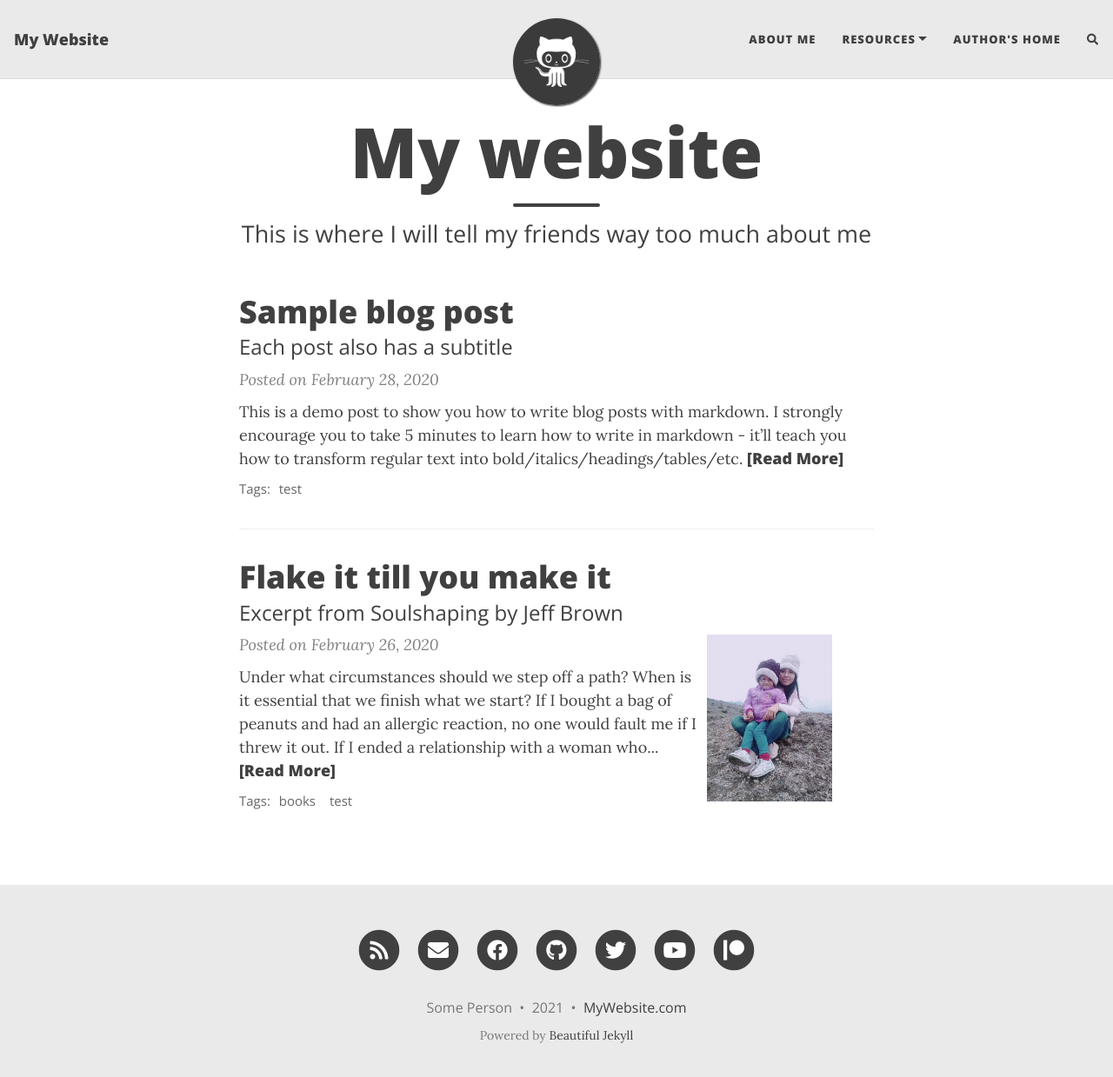
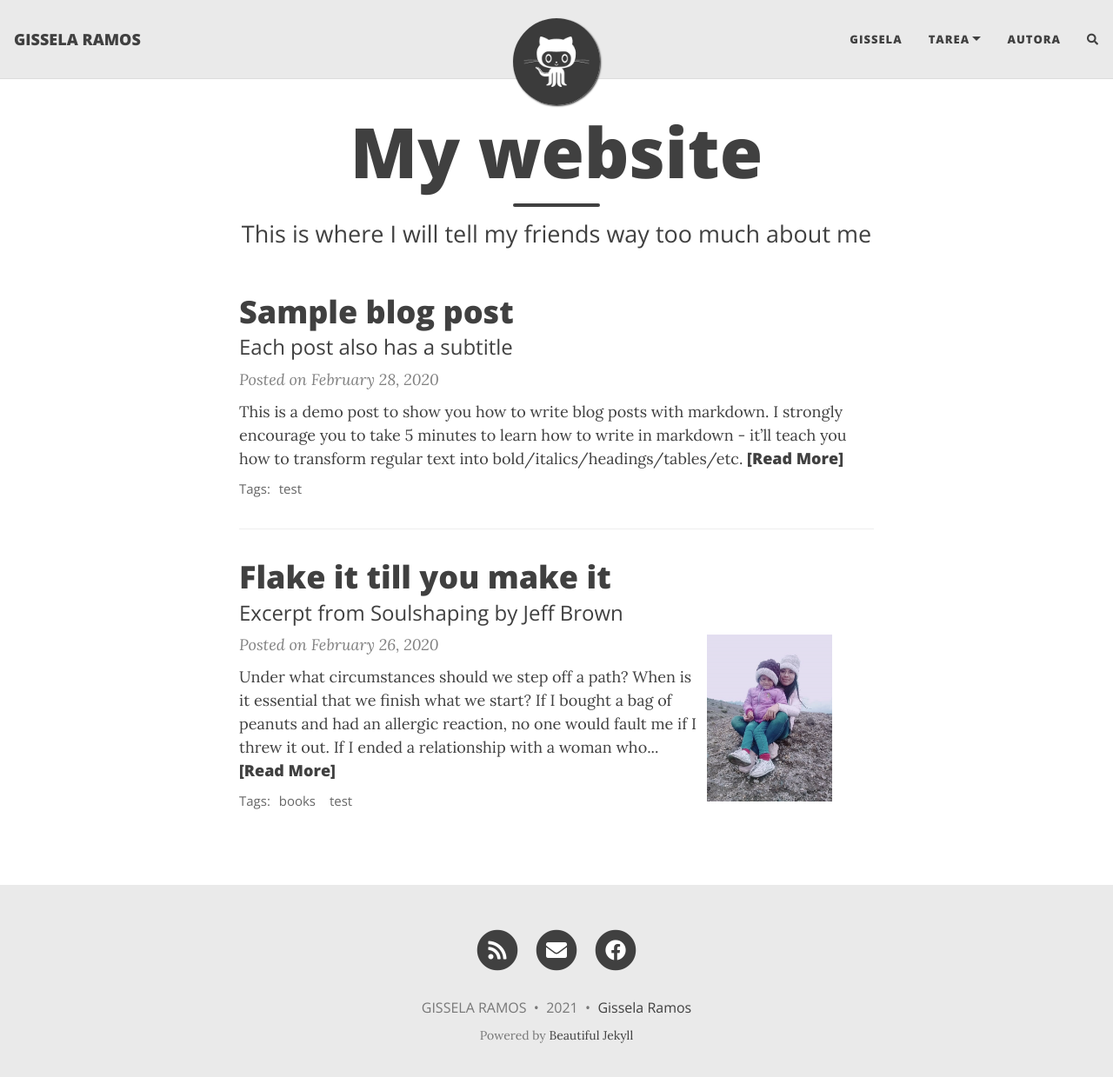
Before and after one commit to Gissela-R/Gissela-R.github.io, a Jekyll site: the page built from index.html, in a window 1280 px wide and 1252 px high. Shown: the top 1239 px of the window at 87% size. Built offline with Jekyll 4.4.1, drawn with Linux system fonts in a browser that asks for light colours; nearby versions of some CDN libraries; the list of posts is cut into pages by our own code; comment, search, counter and statistics services are not loaded.

Commit message:
Update _config.yml

```diff
--- a/_config.yml
+++ b/_config.yml
@@ -6,19 +6,19 @@
 # --- Required options --- #
 
 # Name of website
-title: My Website
+title: GISSELA RAMOS
 
 # Your name to show in the footer
-author: Some Person
+author: GISSELA RAMOS
 
 # --- List of links in the navigation bar --- #
 
 navbar-links:
-  About Me: "aboutme"
-  Resources:
-    - Beautiful Jekyll: "https://beautifuljekyll.com"
-    - Learn markdown: "https://www.markdowntutorial.com/"
-  Author's home: "https://deanattali.com"
+  GISSELA: "aboutme"
+  TAREA:
+    - RESUMEN CONGRESO: "https://beautifuljekyll.com"
+
+  AUTORA: "https://deanattali.com"
 
 # --- Logo --- #
 
@@ -39,13 +39,9 @@ round-avatar: true
 # Select the social network links that you want to show in the footer.
 # Uncomment the links you want to show and add your information to each one.
 social-network-links:
-  email: "someone@example.com"
+  email: "gisselagigi14@gmail.com"
   rss: true  # remove this line if you don't want to show an RSS link at the bottom
-  facebook: deanattali
-  github: daattali
-  twitter: daattali
-  patreon: DeanAttali
-  youtube: c/daattali
+  facebook: https://web.facebook.com/gissela.ramos2/
 #  medium: yourname
 #  reddit: yourname
 #  linkedin: daattali
@@ -79,7 +75,7 @@ share-links-active:
 
 # How to display the link to your website in the footer
 # Remove this if you don't want a link in the footer
-url-pretty: "MyWebsite.com"
+url-pretty: "Gissela Ramos"
 
 # Excerpt word length - Truncate the excerpt of each post on the feed page to the specified number of words
 excerpt_length: 50
```
